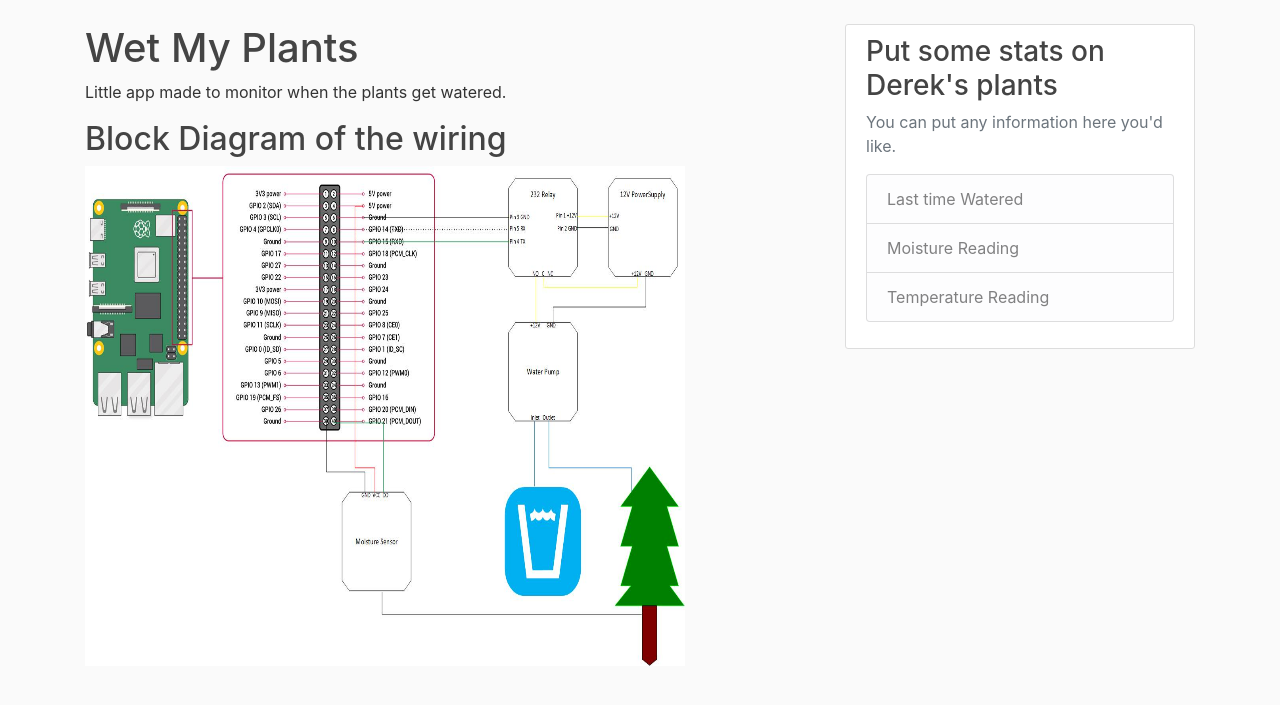
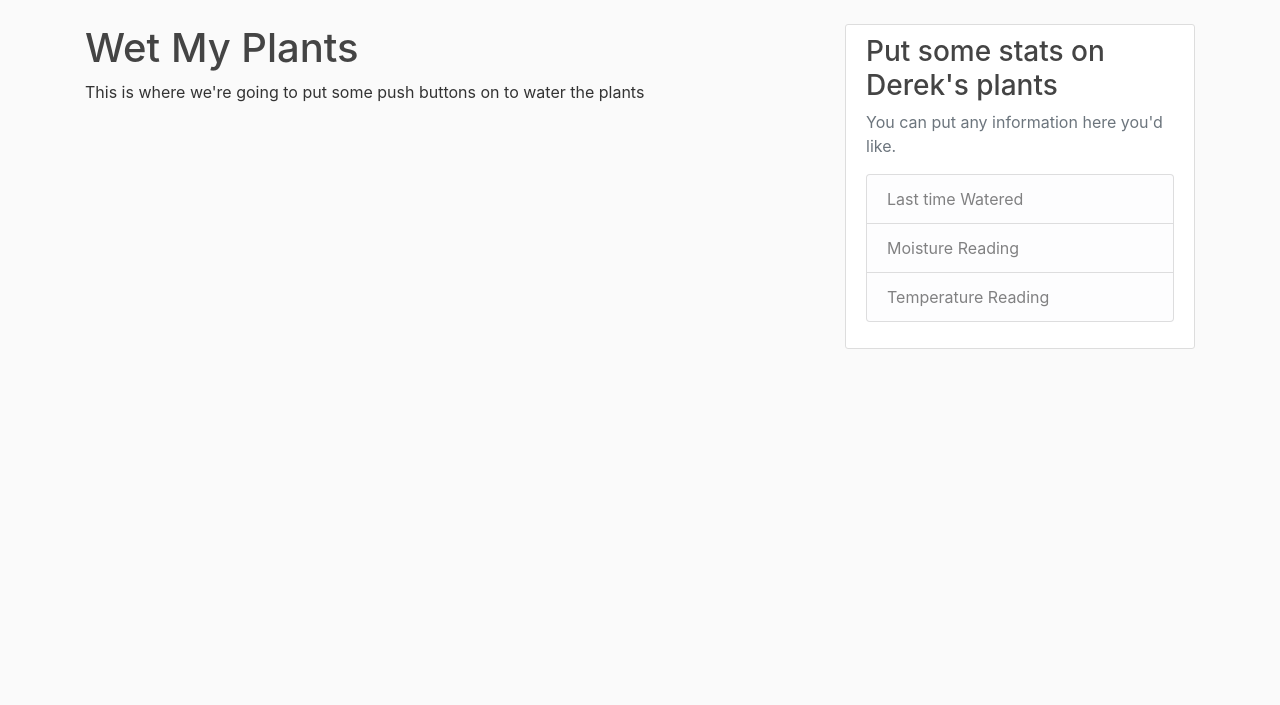
Before and after one commit to dmon6/wet_my_plants, a Flask app: page / in a window 1280 px wide. Shown: the part 56-761 px from the top of the page. Run offline with Flask 2, Linux system fonts and the light colour scheme; some libraries are stand-ins or nearby versions.

Commit message:
Moved info of project from home to about page

```diff
--- a/templates/home.html
+++ b/templates/home.html
@@ -2,12 +2,8 @@
 {% block content %}
   <h1>Wet My Plants</h1>
   <p>
-    Little app made to monitor when the plants get watered.
+    This is where we're going to put some push buttons on to water the plants
   </p>
-  <h2>Block Diagram of the wiring</h2>
-  <div>
-    <img src="{{url_for('static', filename='media/plant_drawing.jpg')}}" alt="block diagram" width="600", height="500">
-  </div>
 <!-- {% for post in posts %}
         <article class="media content-section">
           <div class="media-body">
```
Also changed, not shown: templates/about.html (+7 -0 lines).
